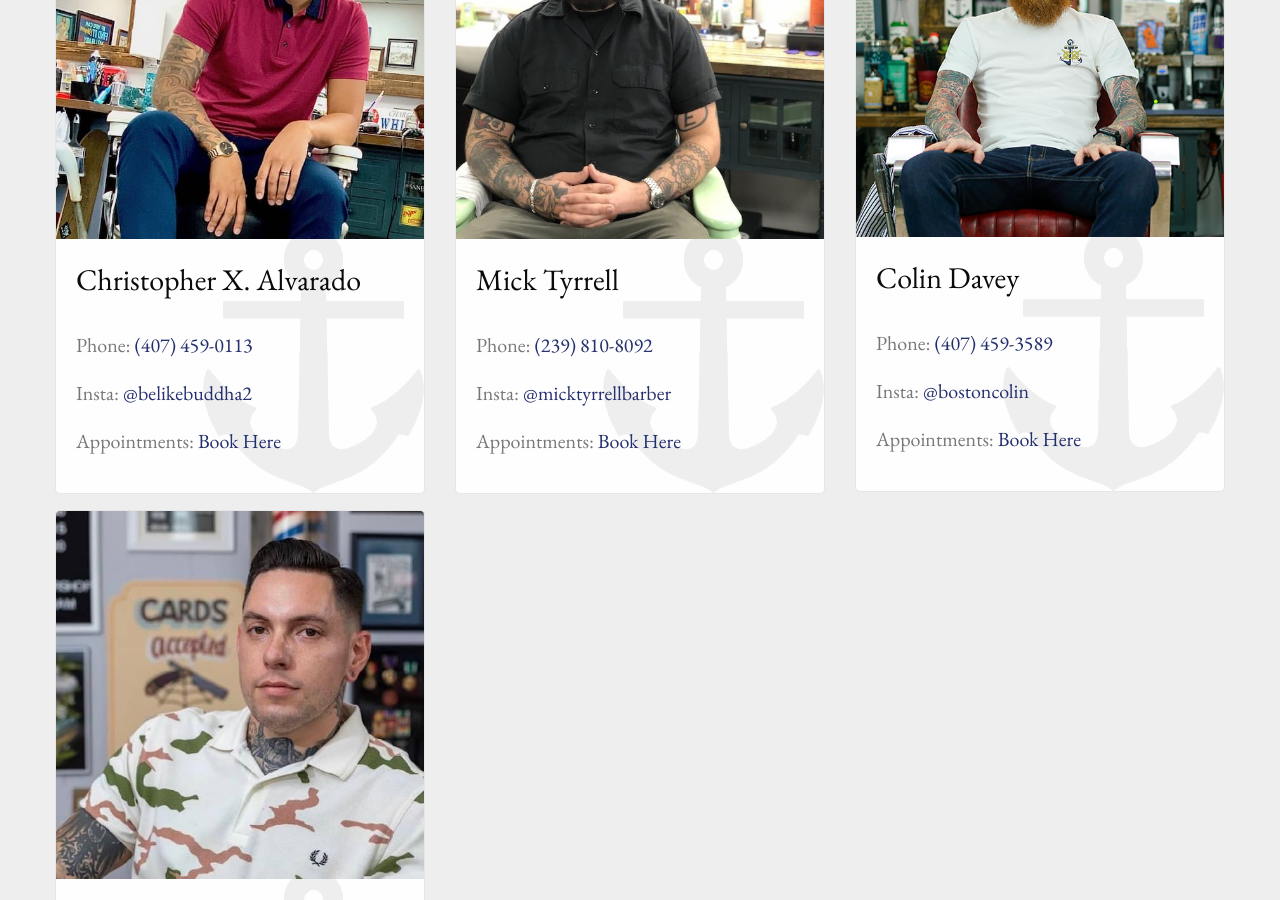
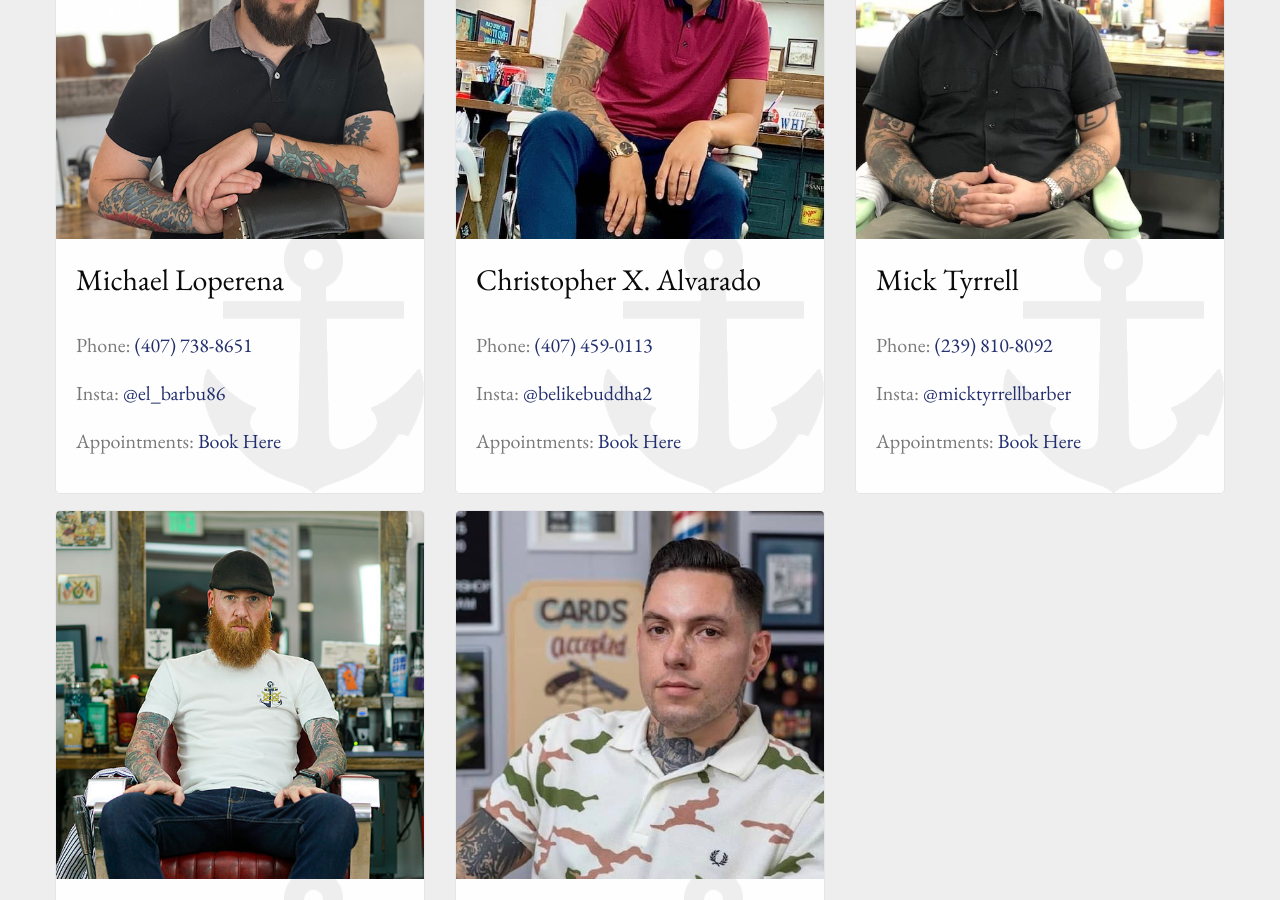
Before and after one commit to townies-barbershop/townies-barbershop.github.io, a Jekyll site: the page built from barbers.md, in a window 1280 px wide and 900 px high, scrolled down 514 px. Built offline with Jekyll 4.4.1, drawn with Linux system fonts in a browser that asks for light colours.

Commit message:
Add Michael

```diff
--- a/barbers.md
+++ b/barbers.md
@@ -1,6 +1,11 @@
 ---
 title: Barbers
 barbers:
+  - name: "Michael Loperena"
+    image: "/img/michael.jpg"
+    phone: "(407) 738-8651"
+    insta: "el_barbu86"
+    square: "https://michael-loperena.square.site/"
   - name: "Christopher X. Alvarado"
     image: "/img/chris.jpg"
     phone: "(407) 459-0113"
```
Also changed, not shown: img/michael.jpg (added).
